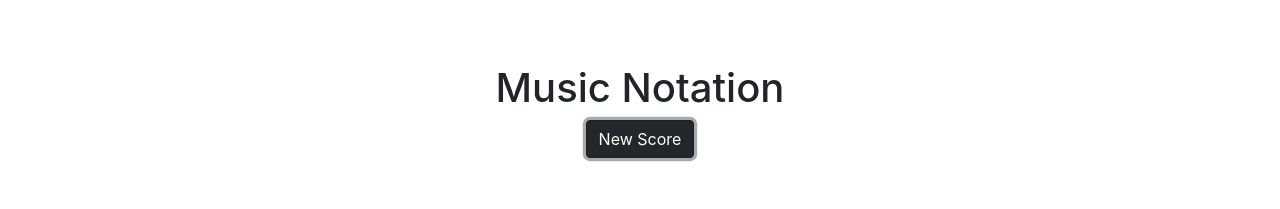
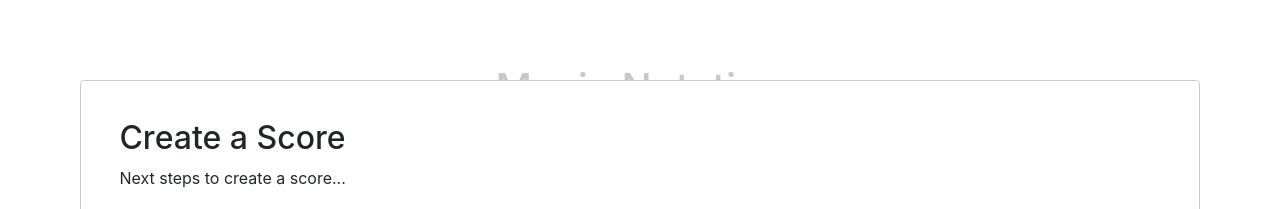
Before and after one commit to melina-thegarza/musicnotation, a React (Create React App) app in the folder frontend/: page / in a window 1280 px wide. Both pictures are taken after a click on the button "New Score". Shown: the top 209 px of the page. Built offline with nearby package versions, Linux system fonts and the light colour scheme; no server answers; the HTML template or start-up script is replaced by a standard one.

Commit message:
added a pop-up to the button

```diff
--- a/frontend/src/App.js
+++ b/frontend/src/App.js
@@ -1,12 +1,13 @@
 import './App.css';
 import React from "react";
 import ScoreList from './components/ScoreList';
+import Button from './components/Button';
 
 function App() {
   return (
     <div className="App">
       <h1>Music Notation</h1>
-      <button class="btn btn-dark" onClick={() => console.log("Clicked")}>New Score</button>
+      <Button/>
       <div className='ScoresList'>
         <h3>Scores List</h3>
         <ScoreList/>
--- /dev/null
+++ b/frontend/src/components/Button.js
@@ -0,0 +1,35 @@
+import ReactModal from 'react-modal';
+import React, { useState } from 'react';
+
+function Button() {
+    const[ isOpen, setIsOpen ] = useState(false);
+
+    return (
+        <div>
+            <button class="btn btn-dark" onClick = {() => setIsOpen(true)}>
+                New Score
+            </button>
+            <div>
+                <ReactModal
+                    isOpen = {isOpen}
+                    contentLabel = "Example modal"
+                    onRequestClose = {() => setIsOpen(false)}
+                    style={{
+                        content: {
+                            top: '80px',
+                            bottom: '80px',
+                            right: '80px',
+                            left: '80px',
+                            padding: '3%'
+                        }
+                    }}
+                >
+                    <h2>Create a Score</h2>
+                    Next steps to create a score...
+                </ReactModal>
+            </div>
+        </div>
+    );
+}
+
+export default Button;
--- a/frontend/src/components/ScoreList.js
+++ b/frontend/src/components/ScoreList.js
@@ -21,7 +21,9 @@ export default class ScoreList extends React.Component{
         {
           this.state.scores
             .map(score =>
-              <li key={score.id}>title: {score.title} composer: {score.composer}</li>
+                <li key={score.id}>
+                    <strong>Title:</strong> {score.title} <strong>Composer:</strong> {score.composer}
+                </li>
             )
         }
             </ul>
```
Also changed, not shown: 2 other files (tests, documents, lock files or other folders).
